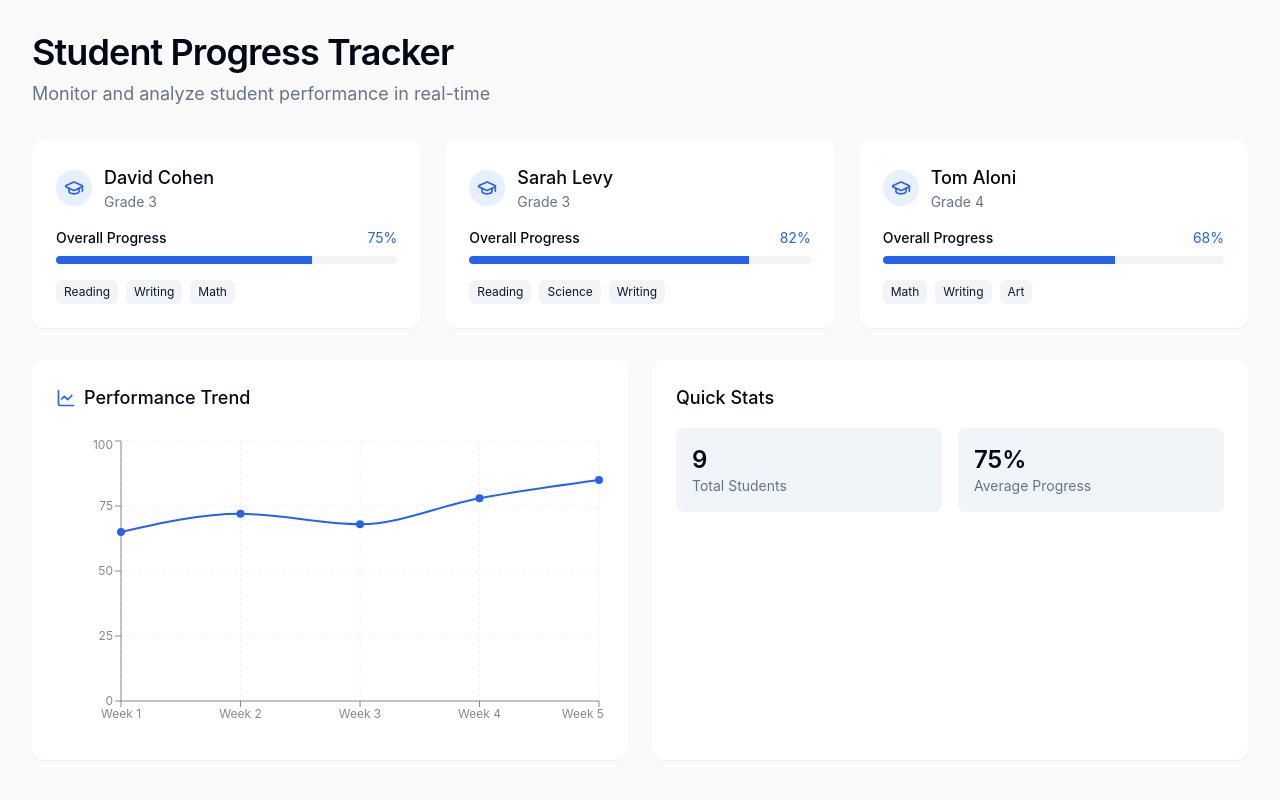
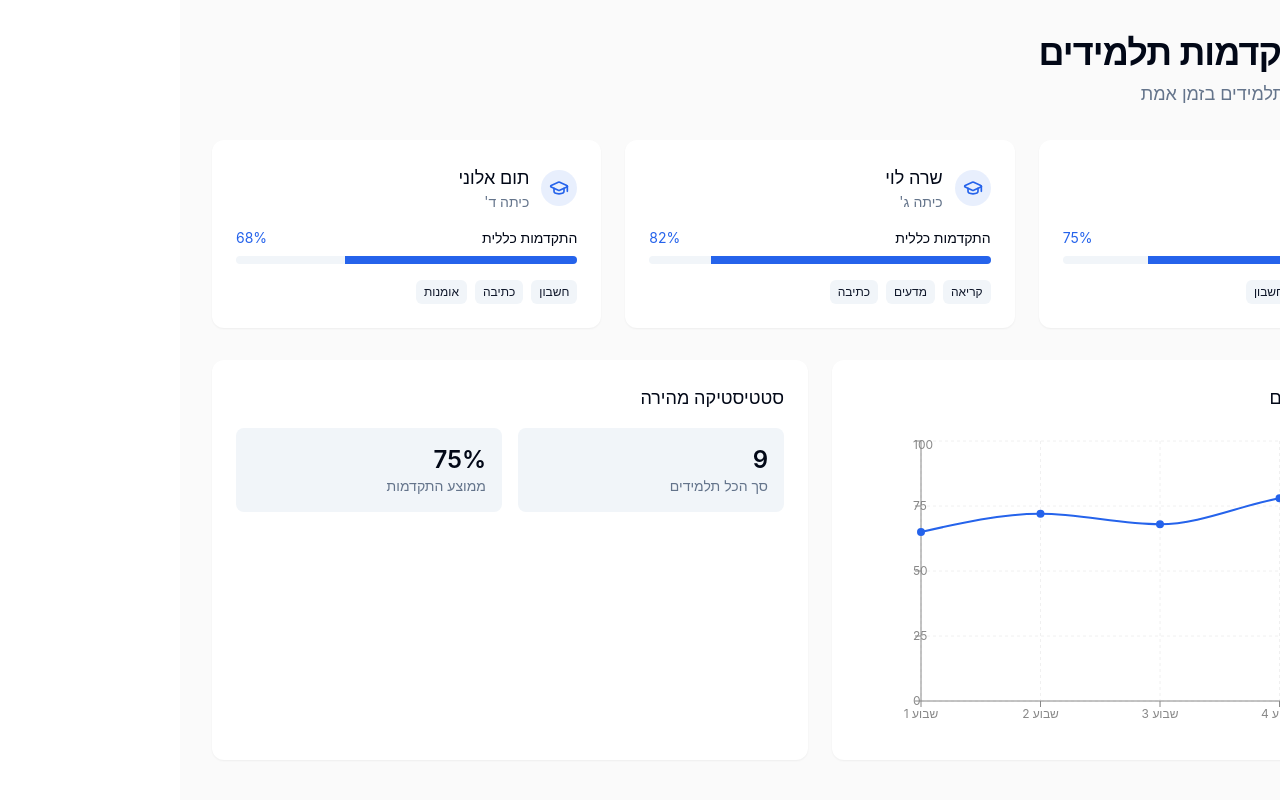
Before and after one commit to ShalomMaman/student-track-visualizer-91, a React (Vite) app: page / in a window 1280 px wide. Built offline with nearby package versions, Linux system fonts and the light colour scheme.

Commit message:
Add Hebrew RTL support
This commit adds full Hebrew (RTL) language support to the application.  All text should now render correctly in RTL mode.

```diff
--- a/index.html
+++ b/index.html
@@ -1,10 +1,11 @@
+
 <!DOCTYPE html>
-<html lang="en">
+<html lang="he" dir="rtl">
   <head>
     <meta charset="UTF-8" />
     <meta name="viewport" content="width=device-width, initial-scale=1.0" />
-    <title>student-track-visualizer</title>
-    <meta name="description" content="Lovable Generated Project" />
+    <title>מעקב התקדמות תלמידים</title>
+    <meta name="description" content="מערכת מעקב אחר התקדמות תלמידים" />
     <meta name="author" content="Lovable" />
     <meta property="og:image" content="/og-image.png" />
   </head>
--- a/src/components/PerformanceChart.tsx
+++ b/src/components/PerformanceChart.tsx
@@ -11,11 +11,11 @@ import {
 } from "recharts";
 
 const data = [
-  { name: "Week 1", score: 65 },
-  { name: "Week 2", score: 72 },
-  { name: "Week 3", score: 68 },
-  { name: "Week 4", score: 78 },
-  { name: "Week 5", score: 85 },
+  { name: "שבוע 1", score: 65 },
+  { name: "שבוע 2", score: 72 },
+  { name: "שבוע 3", score: 68 },
+  { name: "שבוע 4", score: 78 },
+  { name: "שבוע 5", score: 85 },
 ];
 
 export const PerformanceChart = () => {
@@ -23,7 +23,7 @@ export const PerformanceChart = () => {
     <div className="bg-white rounded-xl p-6 shadow-sm animate-fade-up">
       <div className="flex items-center gap-2 mb-6">
         <ChartLine className="w-5 h-5 text-primary" />
-        <h3 className="font-display text-lg font-medium">Performance Trend</h3>
+        <h3 className="font-display text-lg font-medium">מגמת ביצועים</h3>
       </div>
 
       <div className="h-[300px] w-full">
--- a/src/components/StudentCard.tsx
+++ b/src/components/StudentCard.tsx
@@ -26,7 +26,7 @@ export const StudentCard = ({ name, grade, progress, subjects }: StudentCardProp
       <div className="space-y-4">
         <div>
           <div className="flex items-center justify-between mb-2">
-            <span className="text-sm font-medium">Overall Progress</span>
+            <span className="text-sm font-medium">התקדמות כללית</span>
             <span className="text-sm text-primary">{progress}%</span>
           </div>
           <div className="h-2 bg-muted rounded-full overflow-hidden">
--- a/src/index.css
+++ b/src/index.css
@@ -35,5 +35,10 @@
   body {
     @apply bg-background text-foreground;
     font-feature-settings: "rlig" 1, "calt" 1;
+    direction: rtl;
   }
 }
+
+html {
+  direction: rtl;
+}
--- a/src/pages/Index.tsx
+++ b/src/pages/Index.tsx
@@ -6,24 +6,24 @@ import { PerformanceChart } from "@/components/PerformanceChart";
 const students = [
   {
     id: 1,
-    name: "David Cohen",
-    grade: "Grade 3",
+    name: "דוד כהן",
+    grade: "כיתה ג'",
     progress: 75,
-    subjects: ["Reading", "Writing", "Math"]
+    subjects: ["קריאה", "כתיבה", "חשבון"]
   },
   {
     id: 2,
-    name: "Sarah Levy",
-    grade: "Grade 3",
+    name: "שרה לוי",
+    grade: "כיתה ג'",
     progress: 82,
-    subjects: ["Reading", "Science", "Writing"]
+    subjects: ["קריאה", "מדעים", "כתיבה"]
   },
   {
     id: 3,
-    name: "Tom Aloni",
-    grade: "Grade 4",
+    name: "תום אלוני",
+    grade: "כיתה ד'",
     progress: 68,
-    subjects: ["Math", "Writing", "Art"]
+    subjects: ["חשבון", "כתיבה", "אומנות"]
   }
 ];
 
@@ -33,10 +33,10 @@ const Index = () => {
       <div className="max-w-7xl mx-auto space-y-8">
         <header className="space-y-2">
           <h1 className="font-display text-4xl font-semibold tracking-tight">
-            Student Progress Tracker
+            מעקב התקדמות תלמידים
           </h1>
           <p className="text-muted-foreground text-lg">
-            Monitor and analyze student performance in real-time
+            ניטור וניתוח ביצועי תלמידים בזמן אמת
           </p>
         </header>
 
@@ -49,15 +49,15 @@ const Index = () => {
         <div className="grid grid-cols-1 lg:grid-cols-2 gap-6">
           <PerformanceChart />
           <div className="bg-white rounded-xl p-6 shadow-sm animate-fade-up">
-            <h3 className="font-display text-lg font-medium mb-4">Quick Stats</h3>
+            <h3 className="font-display text-lg font-medium mb-4">סטטיסטיקה מהירה</h3>
             <div className="grid grid-cols-2 gap-4">
               <div className="p-4 bg-accent rounded-lg">
                 <div className="text-2xl font-semibold">9</div>
-                <div className="text-sm text-muted-foreground">Total Students</div>
+                <div className="text-sm text-muted-foreground">סך הכל תלמידים</div>
               </div>
               <div className="p-4 bg-accent rounded-lg">
                 <div className="text-2xl font-semibold">75%</div>
-                <div className="text-sm text-muted-foreground">Average Progress</div>
+                <div className="text-sm text-muted-foreground">ממוצע התקדמות</div>
               </div>
             </div>
           </div>
```
